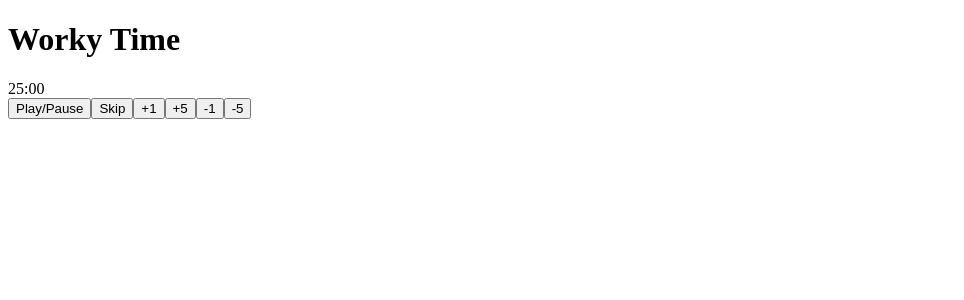
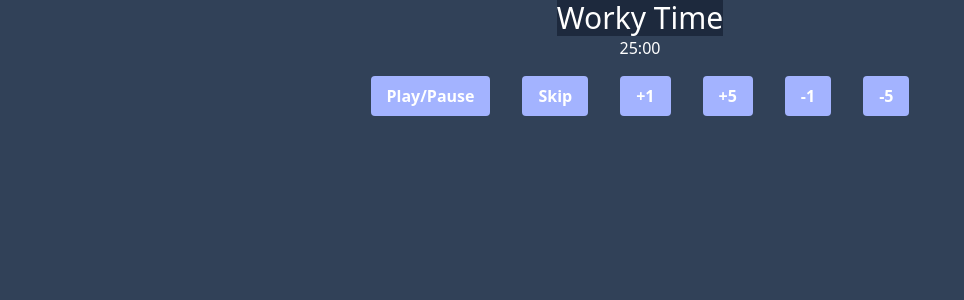
Before and after one commit to kevinherzog/pomodoro, a Vue app: page / in a window 1280 px wide. Shown: the top 300 px of the page, without its empty margins (0-964 px from the left). Built offline with nearby package versions, Linux system fonts and the light colour scheme.

Commit message:
installed tailwindcss, started frontend

```diff
--- a/package.json
+++ b/package.json
@@ -10,13 +10,17 @@
     "lint": "eslint . --fix"
   },
   "dependencies": {
+    "@tailwindcss/vite": "^4.0.8",
     "vue": "^3.5.13"
   },
   "devDependencies": {
     "@eslint/js": "^9.18.0",
     "@vitejs/plugin-vue": "^5.2.1",
+    "autoprefixer": "^10.4.20",
     "eslint": "^9.18.0",
     "eslint-plugin-vue": "^9.32.0",
+    "postcss": "^8.5.3",
+    "tailwindcss": "^4.0.8",
     "vite": "^6.0.11",
     "vite-plugin-vue-devtools": "^7.7.0"
   }
--- a/src/App.vue
+++ b/src/App.vue
@@ -4,7 +4,9 @@ import Timer from './Timer.vue'
 </script>
 
 <template>
-  <Timer />
+  <div class="bg-slate-700">
+    <Timer />
+  </div>
 </template>
 
 <style scoped>
--- a/src/Timer.vue
+++ b/src/Timer.vue
@@ -1,15 +1,19 @@
+
+
 <template>
-    <div>
+    <div class="bg-slate-800 place-self-center text-3xl text-white">
         <h1 v-if="!relaxTime">Worky Time</h1>
         <h1 v-else>Breaky Time</h1>
     </div>
-    <div>{{ minutes }}:{{ seconds.toString().padStart(2, '0') }}</div>
-    <button v-on:click="playpause">Play/Pause</button>
-    <button v-on:click="skip">Skip</button>
-    <button v-on:click="addOneMin">+1</button>
-    <button v-on:click="addFiveMin">+5</button>
-    <button v-on:click="subOneMin">-1</button>
-    <button v-on:click="subFiveMin">-5</button>
+    <div class="place-self-center text-white">{{ minutes }}:{{ seconds.toString().padStart(2, '0') }}</div>
+    <div class="flexbox place-self-center">
+        <button class="btn m-4" v-on:click="playpause">Play/Pause</button>
+        <button class="btn m-4" v-on:click="skip">Skip</button>
+        <button class="btn m-4" v-on:click="addOneMin">+1</button>
+        <button class="btn m-4" v-on:click="addFiveMin">+5</button>
+        <button class="btn m-4" v-on:click="subOneMin">-1</button>
+        <button class="btn m-4" v-on:click="subFiveMin">-5</button>
+    </div>
 
 </template>
 
--- /dev/null
+++ b/src/main.css
@@ -0,0 +1,16 @@
+@import "tailwindcss";
+
+.btn {
+    @apply px-4 py-2 bg-indigo-300 text-white font-semibold rounded transition;
+  }
+
+  .btn:hover {
+    @apply bg-indigo-600;
+  }
+
+  .btn:disabled {
+    @apply bg-gray-400 cursor-not-allowed;
+  }
+body{
+    @apply bg-slate-700;
+}
--- a/src/main.js
+++ b/src/main.js
@@ -2,5 +2,6 @@
 
 import { createApp } from 'vue'
 import App from './App.vue'
+import './main.css'
 
 createApp(App).mount('#app')
--- a/vite.config.js
+++ b/vite.config.js
@@ -1,12 +1,14 @@
 import { fileURLToPath, URL } from 'node:url'
 
 import { defineConfig } from 'vite'
+import tailwindcss from '@tailwindcss/vite'
 import vue from '@vitejs/plugin-vue'
 import vueDevTools from 'vite-plugin-vue-devtools'
 
 // https://vite.dev/config/
 export default defineConfig({
   plugins: [
+    tailwindcss(),
     vue(),
     vueDevTools(),
   ],
```
Also changed, not shown: 1 other file (tests, documents, lock files or other folders).
